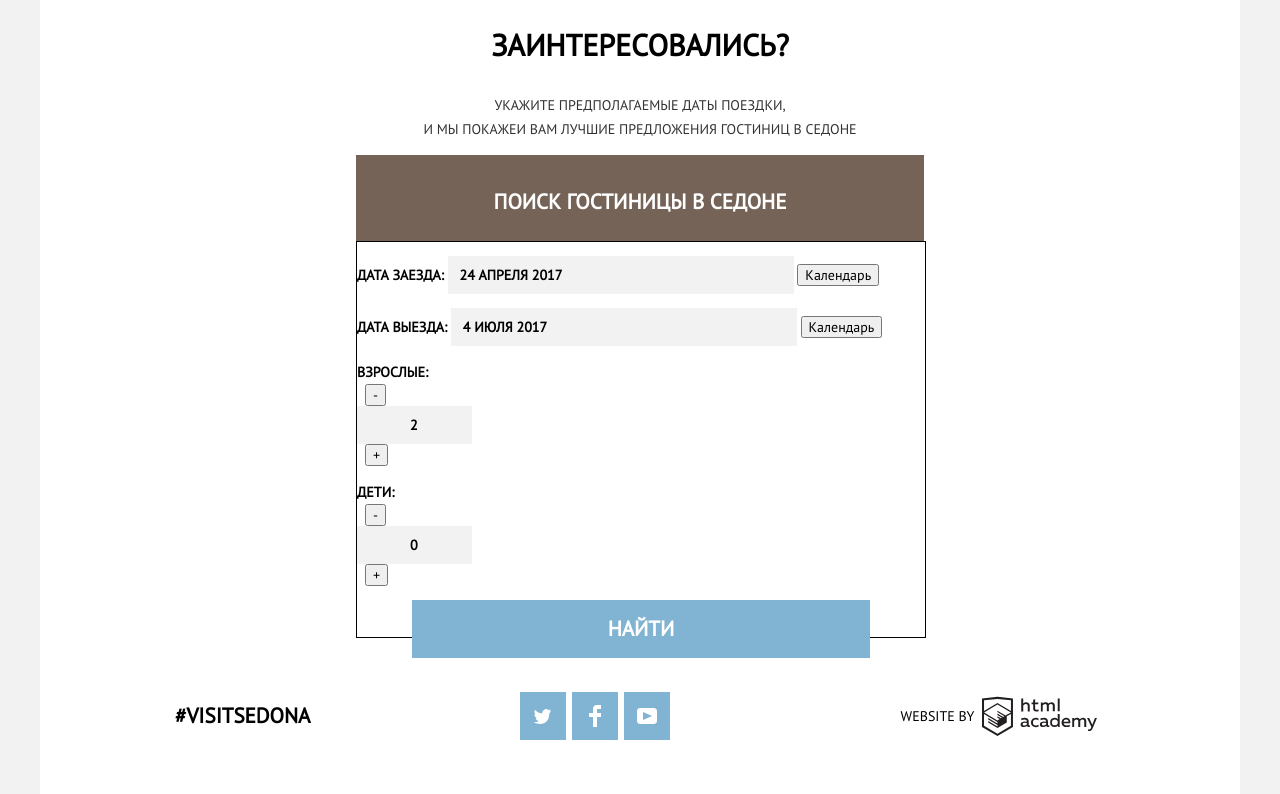
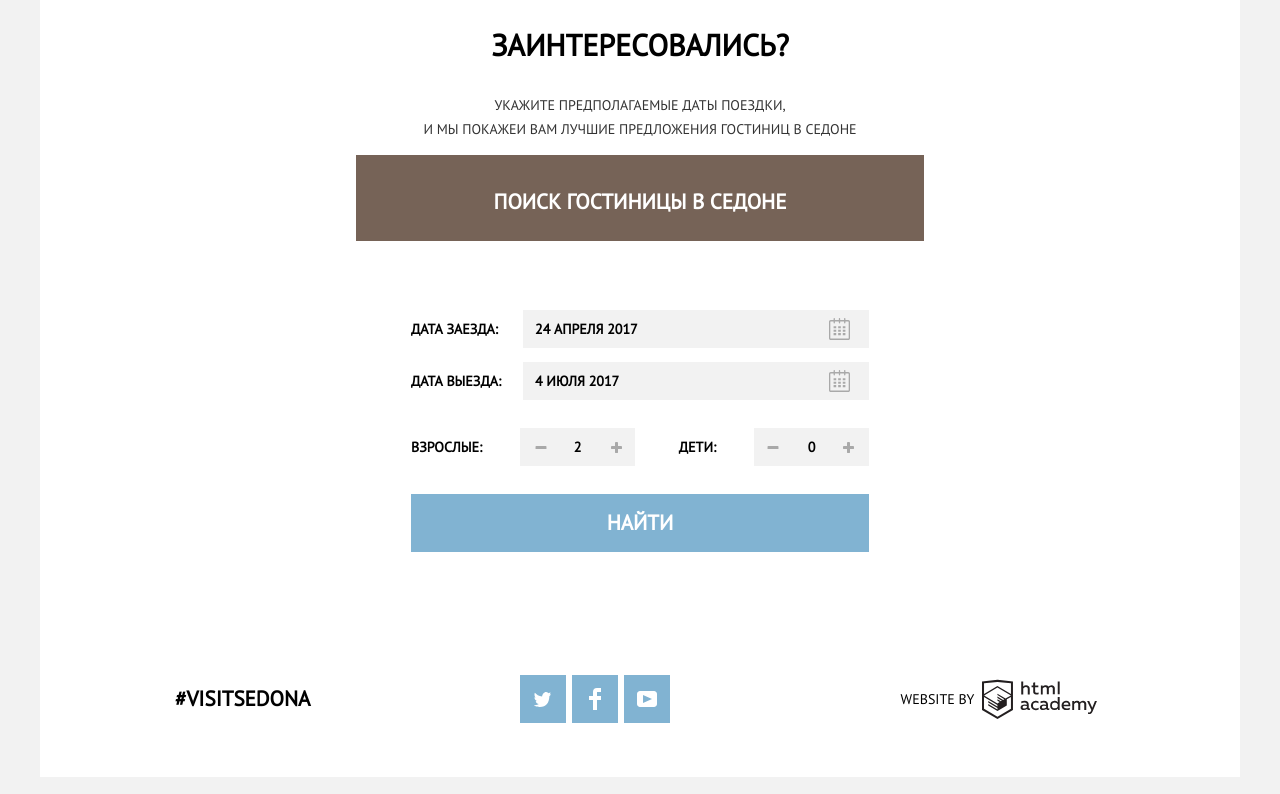
Before and after one commit to wren777/959677-sedona-24, a plain HTML site: page index.html in a window 1280 px wide. Shown: the part 762-1556 px from the top of the page. Drawn offline with nearby package versions, Linux system fonts and the light colour scheme.

Commit message:
стилизация второй страницы

```diff
--- a/css/style.css
+++ b/css/style.css
@@ -25,7 +25,7 @@ a {
   text-decoration: none;
 }
 
-.catalog-item a.button {
+.catalog-item a.button-detailed {
   text-align: center;
   color: #ffffff;
   vertical-align: middle;
@@ -43,7 +43,7 @@ a {
   border: none;
 }
 
-.catalog-item a.button:hover {
+.catalog-item a.button-detailed:hover {
   color: #ffffff;
   background-color: #669ec0;
 }
@@ -191,7 +191,6 @@ a {
 }
 
 .open-search {
-  display: inline-block;
 
   background-color: #766357;
   margin-left: 316px;
@@ -215,25 +214,32 @@ a {
   background-color: #503e33;
 }
 
+.appointment-item {
+  position: relative;
+  display: flex;
+  align-items: center;
+  justify-content: space-between;
+}
+
 .appointment-form {
   display: block;
   width: 568px;
-  height: 395px;
+  height: auto;
   background-color: #ffffff;
   text-transform: uppercase;
   font-weight: bold;
   margin-left: 316px;
   margin-top: 0px;
+  position: relative;
 
-  border: 1px solid #000000;
+  padding: 55px;
+  box-sizing: border-box;
+
 
 }
 
-
 .appointment-item input {
   font-family: "PT Sans";
-
-
   color: #000000;
   font-weight: bold;
   font-size: 14px;
@@ -244,16 +250,30 @@ a {
   background-color: #f2f2f2;
   border: none;
   padding-left: 12px;
-
-
+  margin-left: 10px;
 
 }
 
-.appointment-item.calendar-buttom {
+.calendar-button {
   position: absolute;
-  left: 100%;
-  top: 10px;
+  border: 0;
+  left: 90%;
+    top: 7px;
   z-index: 1;
+  background-color: #f2f2f2;
+  outline: none;
+  fill: #a9a9a9;
+}
+
+.calendar-button-dep {
+  position: absolute;
+  border: 0;
+  left: 90%;
+    top: 7px;
+  z-index: 1;
+
+  background-color: #f2f2f2;
+  fill: #a9a9a9;
 }
 
 .quantity input {
@@ -261,16 +281,23 @@ a {
   font-weight: bold;
   color: #000000;
   text-transform: uppercase;
+  text-align: center;
   box-sizing: border-box;
   font-size: 14px;
   width: 115px;
   height: 38px;
   background-color: #f2f2f2;
   border: none;
-  padding-left: 53px;
+  margin-left: 38px;
 
 }
 
+
+.quantity-row {
+display: flex;
+    align-items: center;
+    justify-content: space-between;
+}
 
 
 .find-button {
@@ -284,9 +311,68 @@ a {
   color: #ffffff;
   padding-top: 17px;
   padding-bottom: 22px;
-  margin-left: 55px;
-  margin-bottom: 55px;
+
 }
+
+.quantity {
+  display: flex;
+  position: relative;
+  align-items: center;
+}
+
+.quantity .button {
+ position: relative;
+  top: 118px;
+  left: 63px;
+
+  border: none;
+  width: 38px;
+  height: 38px;
+
+  font-size: 0;
+  font-weight: bold;
+  text-align: center;
+  box-sizing: border-box;
+
+}
+
+.quantity .button-minus {
+  display: flex;
+  align-items: center;
+  justify-content: space-evenly;
+  background-color: #f2f2f2;
+  position: absolute;
+  border: none;
+  width: 38px;
+  height: 38px;
+  left: 111px;
+    top: 0px;
+}
+
+.quantity .button-plus {
+  display: flex;
+    align-items: center;
+    justify-content: space-evenly;
+    background-color: #f2f2f2;
+  position: absolute;
+  border: none;
+  width: 38px;
+  height: 38px;
+
+  left: 186px;
+
+}
+
+.quantity-second .button-minus {
+  left: 75px;
+    top: 0px;
+}
+
+.quantity-second .button-plus {
+  left: 151px;
+}
+
+
 
 .find-button:hover {
   color: #ffffff;
@@ -359,31 +445,41 @@ fill: rgba(255, 255, 255, 0.3);
   width: 200px;
 }
 
+
 .button {
   display: flex;
   margin-left: 8px;
 }
 
-.button:hover {
-  color: #81b3d2;
+.button:hover path {
+  fill: #98c1da;
 }
 
+.button:active path {
+  fill: #bdbbbc;
+}
+
+.button
+
 .catalog {
-  width: 1200px;
+  width: 700px;
+  min-height: 460px;
 }
+
 
 .catalog-list {
   display: flex;
-  flex-direction: column;
-  padding: 0;
+  flex-wrap: wrap;
+  padding: 55px;
   margin: 0;
 
   list-style: none;
 }
 
 .catalog-item {
-width: 1055px;
-
+  display: flex;
+  align-items: center;
+  justify-content: space-between;
 }
 
 .catalog-item a {
@@ -391,6 +487,7 @@ width: 1055px;
   line-height: 26px;
   color: #000000;
   transition: 0.2s;
+
 }
 
 .catalog-item .hotel {
--- a/index.html
+++ b/index.html
@@ -45,28 +45,44 @@
 
       <p class="appointment-item">
       <label for="appointment-date-of-arrival">Дата заезда:</label>
-      <input id="appointment-date-of-arrival" type="text1" value="24 апреля 2017" >
-      <button class="calendar-button" type="button">Календарь</button>
+      <input id="appointment-date-of-arrival" type="text" value="24 апреля 2017" >
+      <button class="calendar-button" type="button"><span class="visually-hidden">Календарь</span>
+        <svg xmlns="http://www.w3.org/2000/svg" width="21" height="22" viewBox="0 0 21 22">
+        <path d="M19.251 2.025h-2.845V.648c0-.381-.294-.689-.656-.689-.363 0-.656.308-.656.689v1.377h-3.938V.648c0-.381-.294-.689-.655-.689-.363 0-.657.308-.657.689v1.377H5.906V.648c0-.381-.294-.689-.656-.689-.363 0-.657.308-.657.689v1.377H1.75C.784 2.025 0 2.847 0 3.862v16.302C0 21.179.784 22 1.75 22h17.501c.966 0 1.749-.821 1.749-1.836V3.862c0-1.015-.783-1.837-1.749-1.837zm.437 18.139a.448.448 0 0 1-.437.459H1.75a.45.45 0 0 1-.438-.459V3.862a.45.45 0 0 1 .438-.459h2.844v1.378c0 .381.294.689.657.689.362 0 .656-.308.656-.689V3.403h3.938v1.378c0 .381.294.689.657.689.361 0 .655-.308.655-.689V3.403h3.938v1.378c0 .381.293.689.656.689.362 0 .656-.308.656-.689V3.403h2.845c.241 0 .437.206.437.459v16.302z"/>
+        <path d="M4.594 8.225h2.625v2.066H4.594zM4.594 11.668h2.625v2.067H4.594zM4.594 15.112h2.625v2.066H4.594zM9.188 15.112h2.625v2.066H9.188zM9.188 11.668h2.625v2.067H9.188zM9.188 8.225h2.625v2.066H9.188zM13.781 15.112h2.625v2.066h-2.625zM13.781 11.668h2.625v2.067h-2.625zM13.781 8.225h2.625v2.066h-2.625z"/>
+    </svg>
+    </button>
     </p>
 
     <p class="appointment-item">
       <label for="appointment-date-of-departure">Дата выезда:</label>
       <input id="appointment-date-of-departure" type="text" value="4 июля 2017">
-      <button class="calendar-button" type="button">Календарь</button>
+      <button class="calendar-button-dep" type="button"><span class="visually-hidden">Календарь</span>
+        <svg xmlns="http://www.w3.org/2000/svg" width="21" height="22" viewBox="0 0 21 22">
+          <path d="M19.251 2.025h-2.845V.648c0-.381-.294-.689-.656-.689-.363 0-.656.308-.656.689v1.377h-3.938V.648c0-.381-.294-.689-.655-.689-.363 0-.657.308-.657.689v1.377H5.906V.648c0-.381-.294-.689-.656-.689-.363 0-.657.308-.657.689v1.377H1.75C.784 2.025 0 2.847 0 3.862v16.302C0 21.179.784 22 1.75 22h17.501c.966 0 1.749-.821 1.749-1.836V3.862c0-1.015-.783-1.837-1.749-1.837zm.437 18.139a.448.448 0 0 1-.437.459H1.75a.45.45 0 0 1-.438-.459V3.862a.45.45 0 0 1 .438-.459h2.844v1.378c0 .381.294.689.657.689.362 0 .656-.308.656-.689V3.403h3.938v1.378c0 .381.294.689.657.689.361 0 .655-.308.655-.689V3.403h3.938v1.378c0 .381.293.689.656.689.362 0 .656-.308.656-.689V3.403h2.845c.241 0 .437.206.437.459v16.302z"/>
+          <path d="M4.594 8.225h2.625v2.066H4.594zM4.594 11.668h2.625v2.067H4.594zM4.594 15.112h2.625v2.066H4.594zM9.188 15.112h2.625v2.066H9.188zM9.188 11.668h2.625v2.067H9.188zM9.188 8.225h2.625v2.066H9.188zM13.781 15.112h2.625v2.066h-2.625zM13.781 11.668h2.625v2.067h-2.625zM13.781 8.225h2.625v2.066h-2.625z"/>
+          </svg>
+          </button>
     </p>
+    <div class="quantity-row">
     <p class="quantity">Взрослые:
-      <button class="button" type="button">-</button>
+      <button class="button-minus" type="button"><span class="visually-hidden">-</span><img src="img/minus.png" alt="minus">
+      </button>
+
       <input type="text" value="2">
-      <button class="button" type="button">+</button>
+      <button class="button-plus" type="button"><span class="visually-hidden">+</span><img src="img/plus.png" alt="plus"></button>
     </p>
-    <p class="quantity">Дети:
-        <button class="button" type="button">-</button>
+
+    <p class="quantity quantity-second">Дети:
+        <button class="button-minus" type="button"><span class="visually-hidden">-</span><img src="img/minus.png" alt="minus"></button>
         <input type="text" value="0">
-        <button class="button" type="button">+</button>
+        <button class="button-plus" type="button"><span class="visually-hidden">+</span></span><img src="img/plus.png" alt="plus"></button>
       </p>
+    </div>
         <p class="search">
         <button class="find-button" type="submit">Найти</button>
       </p>
+
     </form>
   </section>
       <footer class="main-footer">
```
Also changed, not shown: catalog.html (+34 -3 lines), img/calendar.svg, img/calendar1.svg (added), img/minus.png (added), img/plus.png (added).
